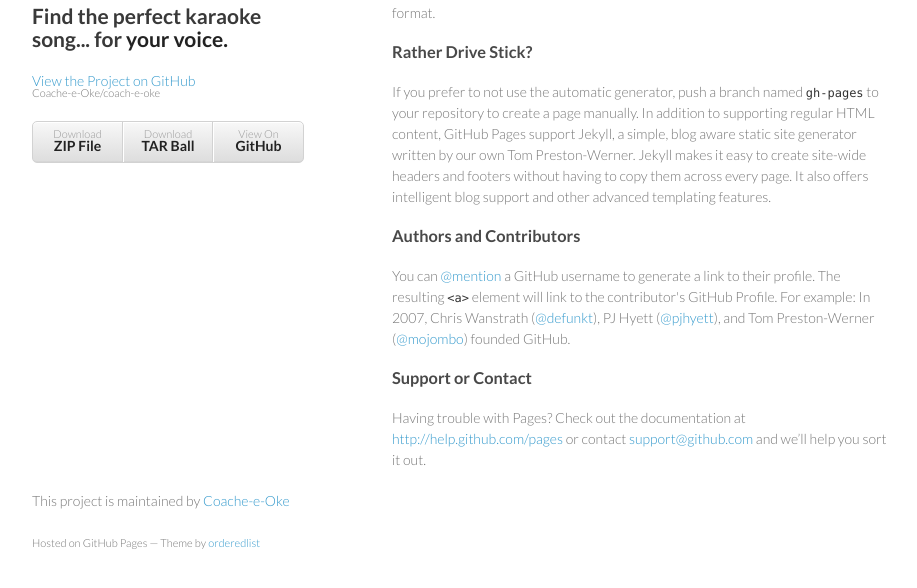
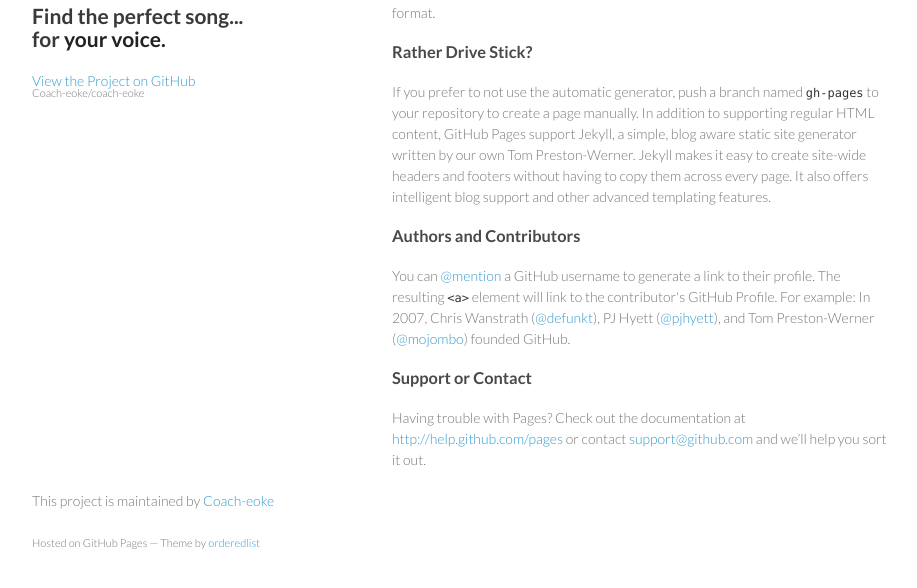
Before and after one commit to Coach-eoke/coach-eoke, a plain HTML site: page index.html in a window 1280 px wide. Shown: the part 178-766 px from the top of the page, without its empty margins (178-1095 px from the left). Drawn offline with Linux system fonts and the light colour scheme.

Commit message:
name change

```diff
--- a/index.html
+++ b/index.html
@@ -3,7 +3,7 @@
   <head>
     <meta charset="utf-8">
     <meta http-equiv="X-UA-Compatible" content="chrome=1">
-    <title>Coach-eoke by Coache-eoke</title>
+    <title>Coach-eoke by Coach-eoke</title>
 
     <link rel="stylesheet" href="stylesheets/styles.css">
     <link rel="stylesheet" href="stylesheets/pygment_trac.css">
@@ -16,16 +16,9 @@
     <div class="wrapper">
       <header>
         <h1><img src="images/coach_eoke_logo.png"/></h1>
-        <h2>Find the perfect karaoke song... for <strong>your voice.</strong></h2>
+        <h2>Find the perfect song...<br>for <strong>your voice.</strong></h2>
 
-        <p class="view"><a href="https://github.com/Coache-e-Oke/coach-e-oke">View the Project on GitHub <small>Coache-e-Oke/coach-e-oke</small></a></p>
-
-
-        <ul>
-          <li><a href="https://github.com/Coache-e-Oke/coach-e-oke/zipball/master">Download <strong>ZIP File</strong></a></li>
-          <li><a href="https://github.com/Coache-e-Oke/coach-e-oke/tarball/master">Download <strong>TAR Ball</strong></a></li>
-          <li><a href="https://github.com/Coache-e-Oke/coach-e-oke">View On <strong>GitHub</strong></a></li>
-        </ul>
+        <p class="view"><a href="https://github.com/Coach-eoke/coach-eoke">View the Project on GitHub <small>Coach-eoke/coach-eoke</small></a></p>
       </header>
       <section>
 
@@ -50,7 +43,7 @@
 <p>Having trouble with Pages? Check out the documentation at <a href="http://help.github.com/pages">http://help.github.com/pages</a> or contact <a href="mailto:support@github.com">support@github.com</a> and we’ll help you sort it out.</p>
       </section>
       <footer>
-        <p>This project is maintained by <a href="https://github.com/Coache-e-Oke">Coache-e-Oke</a></p>
+        <p>This project is maintained by <a href="https://github.com/Coach-eoke">Coach-eoke</a></p>
         <p><small>Hosted on GitHub Pages &mdash; Theme by <a href="https://github.com/orderedlist">orderedlist</a></small></p>
       </footer>
     </div>
```
